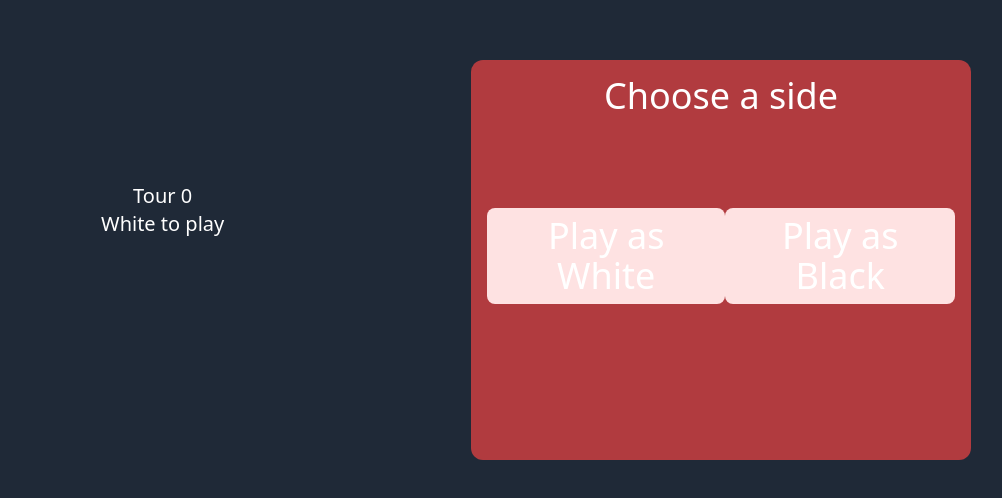
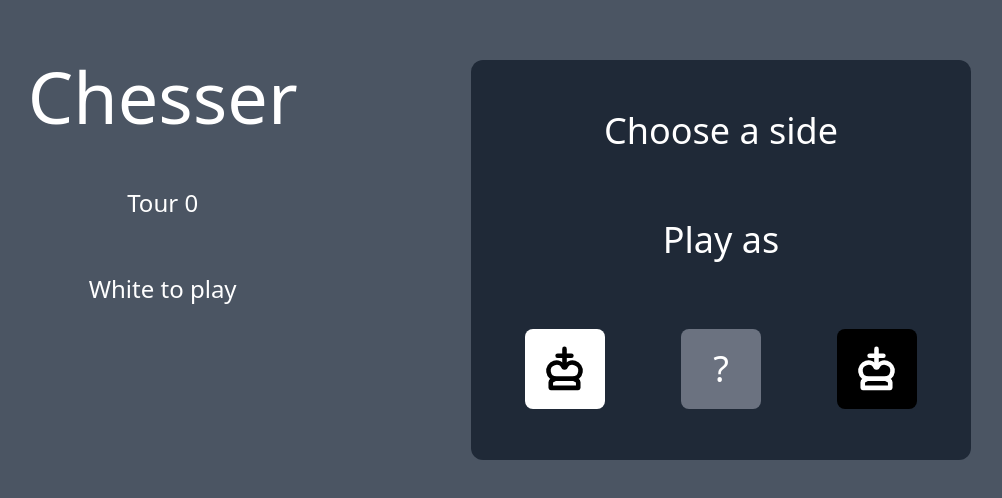
Before and after one commit to Nolann-epi/Chesser, a Next.js app: page / in a window 1280 px wide. Shown: the part 190-688 px from the top of the page, without its empty margins (59-1061 px from the left). Built offline with nearby package versions, Linux system fonts and the light colour scheme.

Commit message:
[ADD] : Better logic to print image

```diff
--- a/src/components/ChessBoard.tsx
+++ b/src/components/ChessBoard.tsx
@@ -14,6 +14,11 @@ import {
   getKingPosition,
   isCheck,
 } from "../utils/getFunction";
+import { AiFillCheckCircle } from "react-icons/ai";
+import { MdCancel } from "react-icons/md";
+import StartingMenu from "./StartingMenu";
+import EndGameModal from "./EndGameModal";
+import PlayerScore from "./PlayerScore";
 
 interface ChessBoardProps {
   setGame: React.Dispatch<React.SetStateAction<Game>>;
@@ -38,9 +43,9 @@ const ChessBoard = ({ game, setGame }: ChessBoardProps) => {
     y: 0,
     piece: "",
   });
-  const [switchPosition, setSwitchPosition] = useState<Boolean>(false);
-  const [isOver, setIsOver] = useState<Boolean>(false);
-  const [hasStarted, setHasStarted] = useState<Boolean>(false);
+  const [switchPosition, setSwitchPosition] = useState<boolean>(false);
+  const [isOver, setIsOver] = useState<boolean>(false);
+  const [hasStarted, setHasStarted] = useState<boolean>(false);
 
   const resetAvailableBoard = () => {
     for (let y = 0; y < availableBoard.length; y++) {
@@ -171,6 +176,21 @@ const ChessBoard = ({ game, setGame }: ChessBoardProps) => {
     setIsOver(false);
   };
 
+  const stopGame = () => {
+    setGame({
+      isWhite: false,
+      turn: 0,
+      enPassant: [0, 0, 0, 0, 0, 0, 0, 0],
+      isCheck: false,
+      isCheckMate: false,
+    });
+    setAvailableBoard(startingAvailableBoard.slice());
+    setselectedPiece({ x: 0, y: 0, piece: "" });
+    setSelectedPosition({ x: 0, y: 0, piece: "" });
+    setSwitchPosition(false);
+    setHasStarted(false);
+  };
+
   const startGame = (color: string) => {
     const isWhite = color === "white" ? true : false;
     setGame({
@@ -194,7 +214,8 @@ const ChessBoard = ({ game, setGame }: ChessBoardProps) => {
   };
 
   return (
-    <div>
+    <div className="">
+      {hasStarted && <PlayerScore isWhite={game.isWhite} name={"Opponent"} />}
       {hasStarted &&
         board.map((row: any, rowIndex: any) => (
           <div
@@ -224,44 +245,15 @@ const ChessBoard = ({ game, setGame }: ChessBoardProps) => {
             ))}
           </div>
         ))}
+      {hasStarted && <PlayerScore isWhite={!game.isWhite} name={"Me"} />}
       {isOver && (
-        <div className="w-[500px] h-[400px] absolute z-10 top-[250px] right-[250px] bg-red-500/70 p-4 rounded-xl">
-          <div className="flex flex-col justify-center items-center text-white text-4xl gap-3">
-            <p> {game.turn % 2 == 0 ? "Black" : "White"} Wins </p>
-            <p className="mt-10">Play again ?</p>
-            <div className="flex flex-row mt-20 justify-around w-full">
-              <button
-                onClick={replayGame}
-                className="bg-red-100 p-2 rounded-lg"
-              >
-                Oui
-              </button>
-              <button className="bg-red-100 p-2 rounded-lg">Non</button>
-            </div>
-          </div>
-        </div>
+        <EndGameModal
+          turn={game.turn % 2}
+          replayGame={replayGame}
+          stopGame={stopGame}
+        />
       )}
-      {!hasStarted && (
-        <div className="w-[500px] h-[400px] absolute z-10 top-[250px] right-[250px] bg-red-500/70 p-4 rounded-xl">
-          <div className="flex flex-col justify-center items-center text-white text-4xl gap-3">
-            <p> Choose a side</p>
-            <div className="flex flex-row mt-20 justify-around w-full">
-              <button
-                onClick={() => startGame("white")}
-                className="bg-red-100 p-2 rounded-lg"
-              >
-                Play as White
-              </button>
-              <button
-                className="bg-red-100 p-2 rounded-lg"
-                onClick={() => startGame("black")}
-              >
-                Play as Black
-              </button>
-            </div>
-          </div>
-        </div>
-      )}
+      <StartingMenu hasStarted={hasStarted} startGame={startGame} />
     </div>
   );
 };
--- a/src/components/ChessPiece.tsx
+++ b/src/components/ChessPiece.tsx
@@ -7,53 +7,14 @@ interface ChessPieceProps {
 }
 
 const ChessPiece = ({ letter, isAvailable, turn }: ChessPieceProps) => {
-  let path;
   const isPiece = letter !== "x";
-  switch (letter) {
-    case "R":
-      path = `bg-[url("../assets/chess/RB.png")]`;
-      break;
-    case "N":
-      path = `bg-[url("../assets/chess/NB.png")]`;
-      break;
-    case "B":
-      path = `bg-[url("../assets/chess/BB.png")]`;
-      break;
-    case "K":
-      path = `bg-[url("../assets/chess/KB.png")]`;
-      break;
-    case "Q":
-      path = `bg-[url("../assets/chess/QB.png")]`;
-      break;
-    case "P":
-      path = `bg-[url("../assets/chess/PB.png")]`;
-      break;
-    case "r":
-      path = `bg-[url("../assets/chess/RW.png")]`;
-      break;
-    case "n":
-      path = `bg-[url("../assets/chess/NW.png")]`;
-      break;
-    case "b":
-      path = `bg-[url("../assets/chess/BW.png")]`;
-      break;
-    case "k":
-      path = `bg-[url("../assets/chess/KW.png")]`;
-      break;
-    case "q":
-      path = `bg-[url("../assets/chess/QW.png")]`;
-      break;
-    case "p":
-      path = `bg-[url("../assets/chess/PW.png")]`;
-      break;
-    default:
-      path = "";
-      break;
-  }
-
+  const color = letter === letter.toUpperCase() ? "B" : "W";
+  const url = `url("../assets/chess/${letter.toUpperCase()}${color}.png")`;
+  const bgUrl = `bg-[${url}]`;
+  console.log(bgUrl);
   return (
     <div
-      className={`w-full h-full ${path} bg-center bg-no-repeat bg-contain flex justify-center items-center`}
+      className={`w-full h-full ${bgUrl} bg-center bg-no-repeat bg-contain flex justify-center items-center`}
     >
       {isAvailable && !isPiece && (
         <div
--- /dev/null
+++ b/src/components/EndGameModal.tsx
@@ -0,0 +1,32 @@
+import React from "react";
+import { AiFillCheckCircle } from "react-icons/ai";
+import { MdCancel } from "react-icons/md";
+
+interface EndGameModalProps {
+  turn: number;
+  replayGame: () => void;
+  stopGame: () => void;
+}
+
+const EndGameModal = ({ replayGame, stopGame, turn }: EndGameModalProps) => {
+  return (
+    <>
+      <div className="w-[500px] h-[300px] absolute z-10 top-[250px] right-[250px] bg-gray-500/70 p-4 rounded-xl">
+        <div className="flex flex-col justify-center items-center text-white text-4xl gap-3">
+          <p> {turn == 0 ? "Black" : "White"} Wins </p>
+          <p className="mt-10">Play again ?</p>
+          <div className="flex flex-row mt-12 justify-around w-full">
+            <button onClick={replayGame} className=" p-2 rounded-lg w-20 h-20">
+              <AiFillCheckCircle size={60} className="text-green-500" />
+            </button>
+            <button onClick={stopGame} className=" p-2 rounded-lg w-20 h-20">
+              <MdCancel size={60} className="text-red-500" />
+            </button>
+          </div>
+        </div>
+      </div>
+    </>
+  );
+};
+
+export default EndGameModal;
--- a/src/components/Layout.tsx
+++ b/src/components/Layout.tsx
@@ -6,20 +6,19 @@ interface LayoutProps {
 }
 
 export default function Layout({ children, game }: LayoutProps) {
-  console.log(game);
   return (
-    <div className="w-screen h-screen flex bg-gray-800 justify-around items-center flex-row gap-5">
-      <div className="text-white text-xl flex flex-col text-center w-1/3">
-        <div>Tour {game.turn}</div>
+    <div className="w-screen h-screen flex bg-gray-600 justify-around flex-row gap-5 items-center">
+      <div className="text-white text-xl flex flex-col items-center  w-1/3 h-[300px] justify-between">
+        <div className="text-7xl">Chesser</div>
+        <div className="text-2xl">Tour {game.turn}</div>
         {game.turn % 2 == 0 ? (
-          <div>White to play</div>
+          <div className="text-2xl">White to play</div>
         ) : (
-          <div>Black to play</div>
+          <div className="text-2xl"> Black to play</div>
         )}
-        {game.isCheck ? <div>Check ! </div> : <div></div>}
-        {game.isCheckMate ? <div>Checkmate !</div> : <div></div>}
+        {game.isCheck ? <div className="text-2xl">Check ! </div> : <div></div>}
       </div>
-      <div className="w-[800px] h-[800px]">{children}</div>
+      <div className="w-[800px] h-full">{children}</div>
     </div>
   );
 }
--- /dev/null
+++ b/src/components/PlayerScore.tsx
@@ -0,0 +1,50 @@
+import React, { useState } from "react";
+
+interface PlayerScoreProps {
+  isWhite: boolean;
+  name: string;
+}
+
+const PlayerScore = ({ isWhite, name }: PlayerScoreProps) => {
+  const array = [
+    "Q",
+    "R",
+    "R",
+    "B",
+    "B",
+    "N",
+    "N",
+    "P",
+    "P",
+    "P",
+    "P",
+    "P",
+    "P",
+    "P",
+    "P",
+    "P",
+  ];
+
+  const color = isWhite ? "W" : "B";
+
+  return (
+    <>
+      <div className="flex flex-row h-[68px] items-center gap-3">
+        <span className="text-white text-xl w-28">{name}</span>
+
+        {array.map((value, index) => {
+          const url = `url("../assets/chess/${value}${color}.png")`;
+          const bgUrl = `bg-[${url}]`;
+          return (
+            <div
+              key={index}
+              className={` bg-blue-500 ${bgUrl} w-8 h-8 bg-no-repeat bg-center bg-cover`}
+            />
+          );
+        })}
+      </div>
+    </>
+  );
+};
+
+export default PlayerScore;
--- /dev/null
+++ b/src/components/StartingMenu.tsx
@@ -0,0 +1,54 @@
+import React from "react";
+import { TbChessKing } from "react-icons/tb";
+
+interface StartingMenuProps {
+  hasStarted: boolean;
+  startGame: (side: string) => void;
+}
+
+const StartingMenu = ({ hasStarted, startGame }: StartingMenuProps) => {
+  return (
+    <>
+      {!hasStarted && (
+        <div className="w-[500px] h-[400px] absolute z-10 top-[250px] right-[250px] bg-gray-800 p-4 rounded-xl">
+          <div className="flex flex-col justify-around items-center text-white text-4xl h-full ">
+            <p> Choose a side</p>
+            <p className="">Play as</p>
+            <div className="flex flex-row justify-around w-full h-20">
+              <button
+                onClick={() => startGame("white")}
+                className="p-2 rounded-lg w-20 h-full bg-white border-4 border-transparent hover:border-green-600 hover:border-4"
+              >
+                <TbChessKing
+                  className="text-black text-xl rounded-lg "
+                  size={55}
+                />
+              </button>
+              <button
+                className="p-2 rounded-lg w-20 h-full border-4 border-transparent bg-gray-500   hover:border-green-600 hover:border-4"
+                onClick={() =>
+                  startGame(Math.random() > 0.5 ? "white" : "black")
+                }
+              >
+                <span className="outline-8 out outline-black text-white">
+                  ?
+                </span>
+              </button>
+              <button
+                className="p-2 rounded-lg w-20 h-full bg-black border-4 border-transparent hover:border-green-600 hover:border-4"
+                onClick={() => startGame("black")}
+              >
+                <TbChessKing
+                  className="text-white text-xl rounded-lg  "
+                  size={55}
+                />
+              </button>
+            </div>
+          </div>
+        </div>
+      )}
+    </>
+  );
+};
+
+export default StartingMenu;
--- a/src/utils/getFunction.tsx
+++ b/src/utils/getFunction.tsx
@@ -170,7 +170,7 @@ export const isCheck = (
   board: string[][],
   game: Game,
   setGame: React.Dispatch<React.SetStateAction<Game>>,
-  setIsOver: React.Dispatch<React.SetStateAction<Boolean>>
+  setIsOver: React.Dispatch<React.SetStateAction<boolean>>
 ) => {
   const king = game.turn % 2 == 0 ? "K" : "k";
   const pos = getKingPosition(board, king);
```
